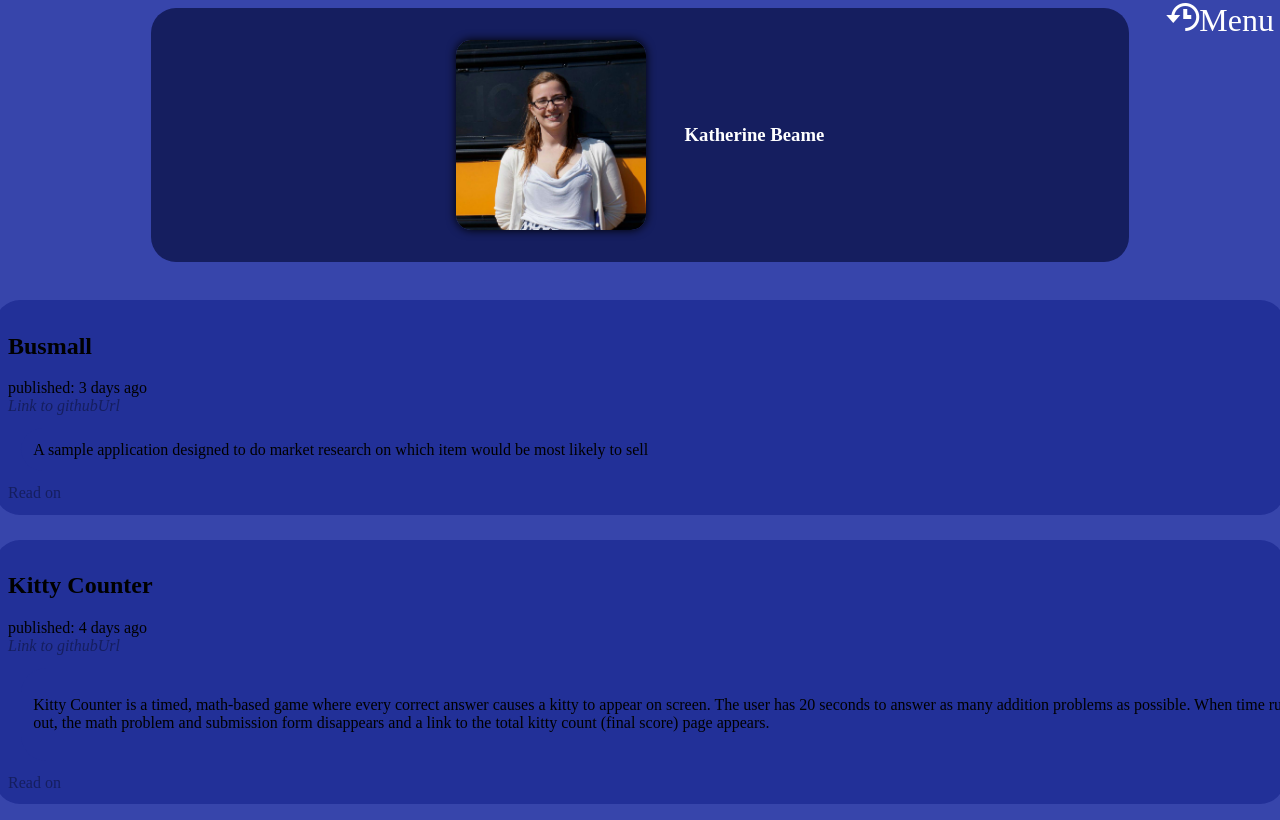
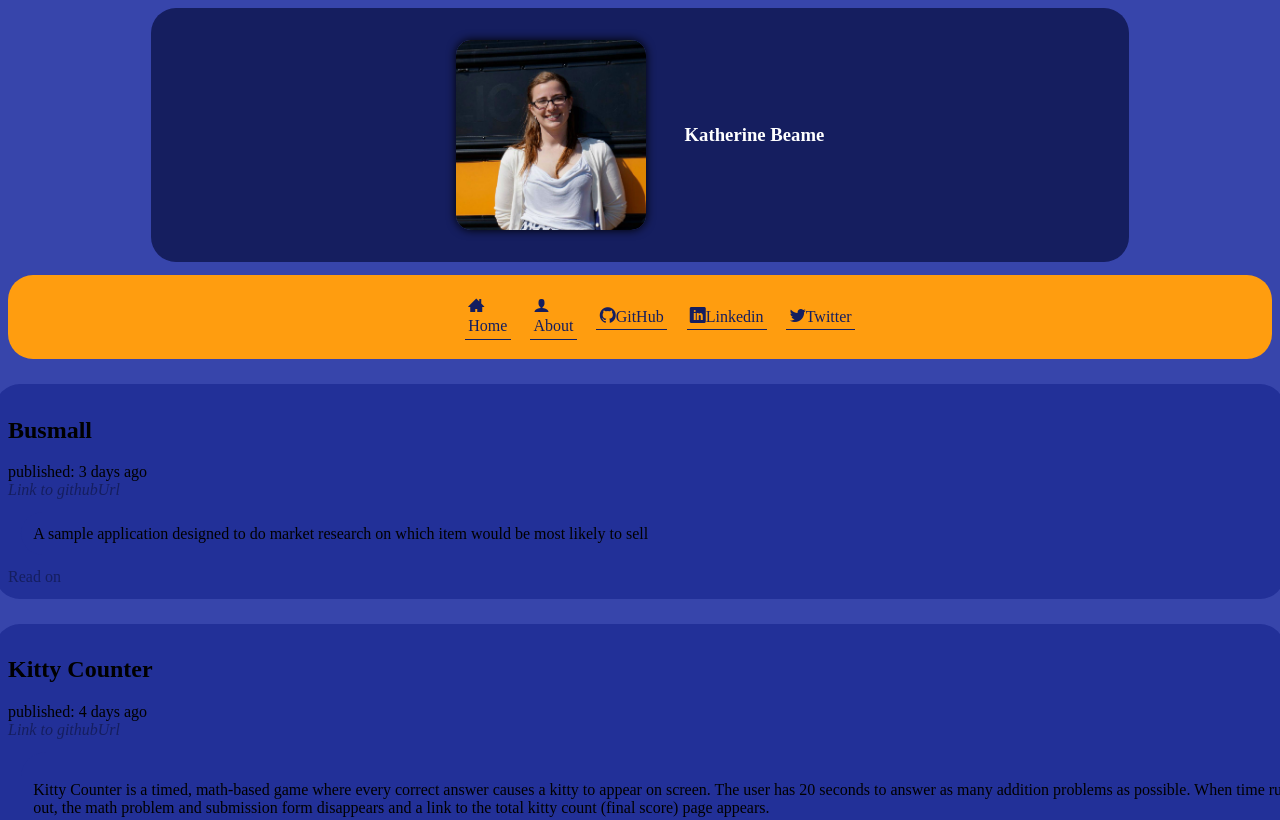
Before and after one commit to kbeame/portfolio, a plain HTML site: page index.html in a window 1280 px wide. Shown: the top 820 px of the page. Drawn offline with nearby package versions, Linux system fonts and the light colour scheme; files whose address does not match are found by name.

Commit message:
Re-fixed the media query which apparently didn't get commited last night

```diff
--- a/index.html
+++ b/index.html
@@ -1,7 +1,7 @@
 <!DOCTYPE html>
 <html>
   <head>
-    <meta name="viewport" content="width=device-width" initial-scale="1">
+    <meta name="viewport" content="width=device-width", initial-scale="1">
     <title>Katherine Beame</title>
     <link rel="stylesheet" href="style/reset.css">
     <link rel="stylesheet" href="style/icon.css">
@@ -10,7 +10,7 @@
     <link rel="stylesheet" href="style/modules.css">
   </head>
   <body>
-    <section>
+    <section class="relative">
     <header class="mainHeader">
       <img id="katsFace" src="img/kat_face.jpg" alt="Headshot" />
       <section class="personalInfo">
--- a/style/layout.css
+++ b/style/layout.css
@@ -40,17 +40,8 @@ nav ul li {
 li {
   padding: 1%;
   margin: 1%;
-
-
 }
 
-/*media query things*/
-/*@@media
-nav ul {
-  display: flex;
-  flex-direction: row;
-  justify-content: center;
-  align-items: center;
-} {
-
-}*/
+nav {
+  display: relative;
+}
--- a/style/modules.css
+++ b/style/modules.css
@@ -14,3 +14,33 @@ nav:hover ul {
 nav ul {
   display: none;
 }
+
+@media only screen and (min-width: 640px) {
+  .icon-history {
+    display: none;
+  }
+  nav {
+    display: flex;
+    flex-direction: row;
+    justify-content: center;
+    align-items: center;
+  }
+
+  nav ul{
+    display: flex;
+    flex-direction: row;
+    justify-content: center;
+    align-items: center;
+    align-content: center;
+  }
+  nav li {
+    display: inline;
+  }
+  nav:hover ul {
+    display: flex;
+    flex-direction: row;
+    justify-content: center;
+    align-items: center;
+    align-content: center;
+  }
+}
```
